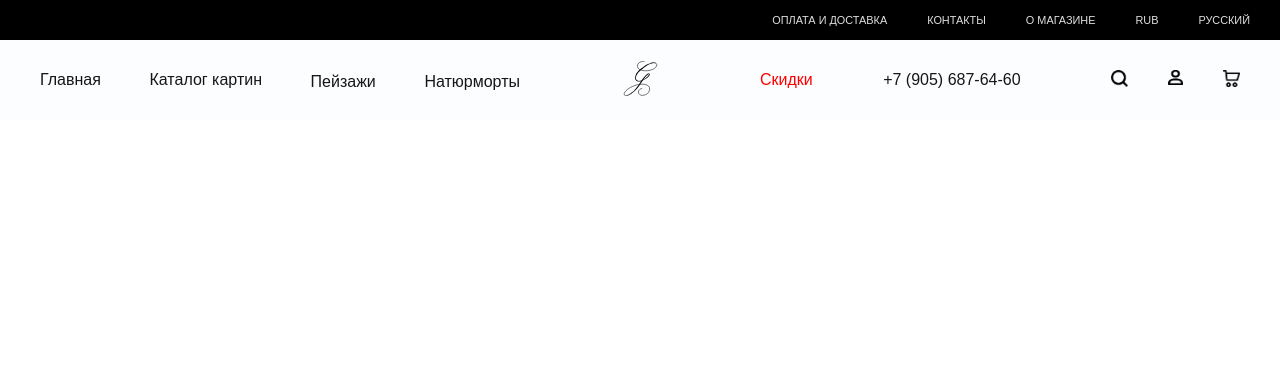
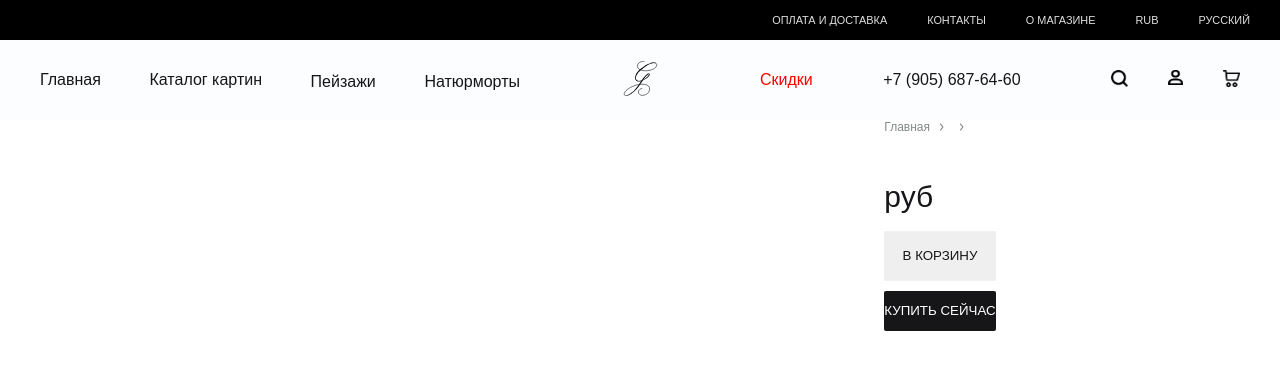
Before and after one commit to nik19ta/art, a website: page public/html/product.html in a window 1280 px wide. Drawn offline with Linux system fonts and the light colour scheme.

Commit message:
Больше функционала на страницу карточка товара

```diff
--- a/public/html/product.html
+++ b/public/html/product.html
@@ -59,9 +59,39 @@
 
         </div>
         <div id="right">
-            <p id="title"></p>
-            <p id="desc" ></p>
-            <p id="price" ></p>
+            <div class="content__right">
+                <div class="links_menu">
+                    <a href="/">Главная</a>
+
+                    <span class="svg_menu svg-icon icon-arrow-breadcrumb size-normal delimiter">
+                        <svg class="svg_menu__img" role="img">
+                            <use href="#arrow-breadcrumb" xlink:href="#arrow-breadcrumb">
+                                <symbol viewBox="2 2 10 10" id="arrow-breadcrumb" xmlns="http://www.w3.org/2000/svg">
+                                    <path d="M9.156 7l-2.5 3.125-.669-.536L8.058 7 5.987 4.411l.669-.536z"></path>
+                                    <path fill="none" d="M2 2h10v10H2z"></path>
+                                </symbol>
+                            </use>
+                        </svg>
+                    </span>
+                    <a href="" id="category" > </a>
+                    <span class="svg_menu svg-icon icon-arrow-breadcrumb size-normal delimiter">
+                        <svg class="svg_menu__img" role="img">
+                            <use href="#arrow-breadcrumb" xlink:href="#arrow-breadcrumb">
+                                <symbol viewBox="2 2 10 10" id="arrow-breadcrumb" xmlns="http://www.w3.org/2000/svg">
+                                    <path d="M9.156 7l-2.5 3.125-.669-.536L8.058 7 5.987 4.411l.669-.536z"></path>
+                                    <path fill="none" d="M2 2h10v10H2z"></path>
+                                </symbol>
+                            </use>
+                        </svg>
+                    </span>
+                    <a id="name" href=""></a>
+                </div>
+                <p id="title"></p>
+                <p id="desc"></p>
+                <p id="price"></p>
+                <button class="btn_product add_to_cart">В корзину</button>
+                <button class="btn_product bay_now">Купить сейчас</button>
+            </div>
         </div>
     </div>
 </body>
--- a/public/scripts/get_product.js
+++ b/public/scripts/get_product.js
@@ -41,6 +41,9 @@ function draw(data) {
     document.querySelector('#title').innerHTML = data.data[0].name;
     document.querySelector('#desc').innerHTML = data.data[0].des;
     document.querySelector('#price').innerHTML = data.data[0].price;
+    document.querySelector('#category').innerHTML = data.data[0].category;
+        document.querySelector('#category').href = `/catalog?=${data.data[0].category}`
+    document.querySelector('#name').innerHTML = data.data[0].name;
 
     elem_left.appendChild(div_img);
 }
--- a/public/stylesheets/main.css
+++ b/public/stylesheets/main.css
@@ -2,7 +2,7 @@
     margin: 0;
     padding: 0;
     font-family: 'Source Sans Pro',
-    sans-serif;
+        sans-serif;
     box-sizing: border-box;
     text-decoration: none;
     color: #161619;
@@ -198,7 +198,8 @@ header {
     margin-top: 30px;
     z-index: 2;
 }
-.back_title__div{
+
+.back_title__div {
     text-align: center;
 }
 
@@ -231,7 +232,8 @@ header {
     font-size: 1.5rem;
     margin-top: 20px;
 }
-.header__links{
+
+.header__links {
     display: flex;
     justify-content: space-around;
     align-items: flex-start;
@@ -258,12 +260,13 @@ header {
     padding-bottom: 20px;
     opacity: 0;
     transition: transform 0.3s,
-    opacity 0.3s;
+        opacity 0.3s;
     box-shadow: 0 0 30px 0 rgba(0, 0, 0, 0.1);
     display: flex;
     visibility: hidden;
 }
-.Landscapes{
+
+.Landscapes {
     position: relative;
     height: 100%;
     display: flex;
@@ -304,7 +307,7 @@ header {
 }
 
 /* filter: brightness(40%) */
-.img_back{
+.img_back {
     width: 263px;
     height: 197px;
     background-position: center;
@@ -314,13 +317,16 @@ header {
     transition: background-size 250ms linear;
 
 }
-.img_back:hover{
+
+.img_back:hover {
     background-size: 110%;
 }
+
 .link__header {
     /* background: red; */
     position: relative;
 }
+
 .link__header::before {
     content: '';
     width: 0%;
@@ -333,15 +339,17 @@ header {
     top: 20px;
     transition: width .200s linear;
 }
+
 .link__header:hover:before {
     width: 100%;
 }
 
 
-.get_peoduct__img{
+.get_peoduct__img {
     width: 585px;
     border-radius: 2px;
 }
+
 .product_content {
     margin-top: 70px;
     padding-left: 40px;
@@ -350,21 +358,28 @@ header {
     display: flex;
     justify-content: space-between;
 }
+
 #left {
     width: 600px;
 }
+
 #right {
     width: calc(100% - 600px);
+    display: flex;
+    justify-content: center;
 }
+
 #title {
-    margin-top: 0px;
+    margin-top: 40px;
     font-size: 1.8rem;
     font-weight: 400;
 }
-#desc{
+
+#desc {
     font-size: 0.75rem;
     margin-top: 10px;
 }
+
 #price {
     margin-top: 40px;
     font-weight: 400;
@@ -372,10 +387,15 @@ header {
     line-height: 1.55556;
     word-wrap: break-word;
 }
+#price::after {
+    content: ' руб';
+}
+
 .red {
     color: red;
     border-color: red;
 }
+
 .red::before {
     content: '';
     width: 0%;
@@ -388,6 +408,7 @@ header {
     top: 20px;
     transition: width .200s linear;
 }
+
 .pre_header {
     position: absolute;
     top: 0;
@@ -403,9 +424,81 @@ header {
     padding-left: 30px;
     padding-right: 30px;
 }
-.pre_header__link{
+
+.pre_header__link {
     font-size: 0.68rem;
     text-transform: uppercase;
     line-height: 40px;
     color: #dfdfdf !important;
 }
+
+.btn_product {
+    text-transform: uppercase;
+    font-weight: 500;
+    border-top-left-radius: 2px;
+    border-top-right-radius: 2px;
+    border-bottom-left-radius: 2px;
+    border-bottom-right-radius: 2px;
+    width: 100%;
+    line-height: 40px;
+    max-height: 50px;
+    margin-right: 0;
+    margin-top: 10px;
+    border: 0;
+}
+
+.bay_now {
+    background: #161619;
+    color: #ffffff;
+}
+
+button {
+    cursor: pointer;
+}
+
+.content__right {
+    width: 585;
+}
+
+.links_menu {
+    font-size: 12px;
+    font-weight: 500;
+    color: #838889;
+}
+
+.links_menu a {
+    font-size: 12px;
+    font-weight: 500;
+    color: #838889;
+}
+
+.img_cont {
+    width: 1em;
+    height: 1em;
+    fill: currentColor;
+    color: #838889;
+}
+
+.svg_menu {
+    font-size: inherit;
+    vertical-align: baseline;
+    margin: 0 2px;
+    line-height: 1;
+    display: inline-block;
+    box-sizing: inherit;
+}
+
+.svg_menu__img {
+    width: 1em;
+    height: 1em;
+    fill: currentColor;
+    display: inline-block;
+    vertical-align: bottom;
+    fill: #838889;
+}
+.add_to_cart{
+    height: 200%;
+    display: flex;
+    justify-content: center;
+    align-items: center;
+}
```
